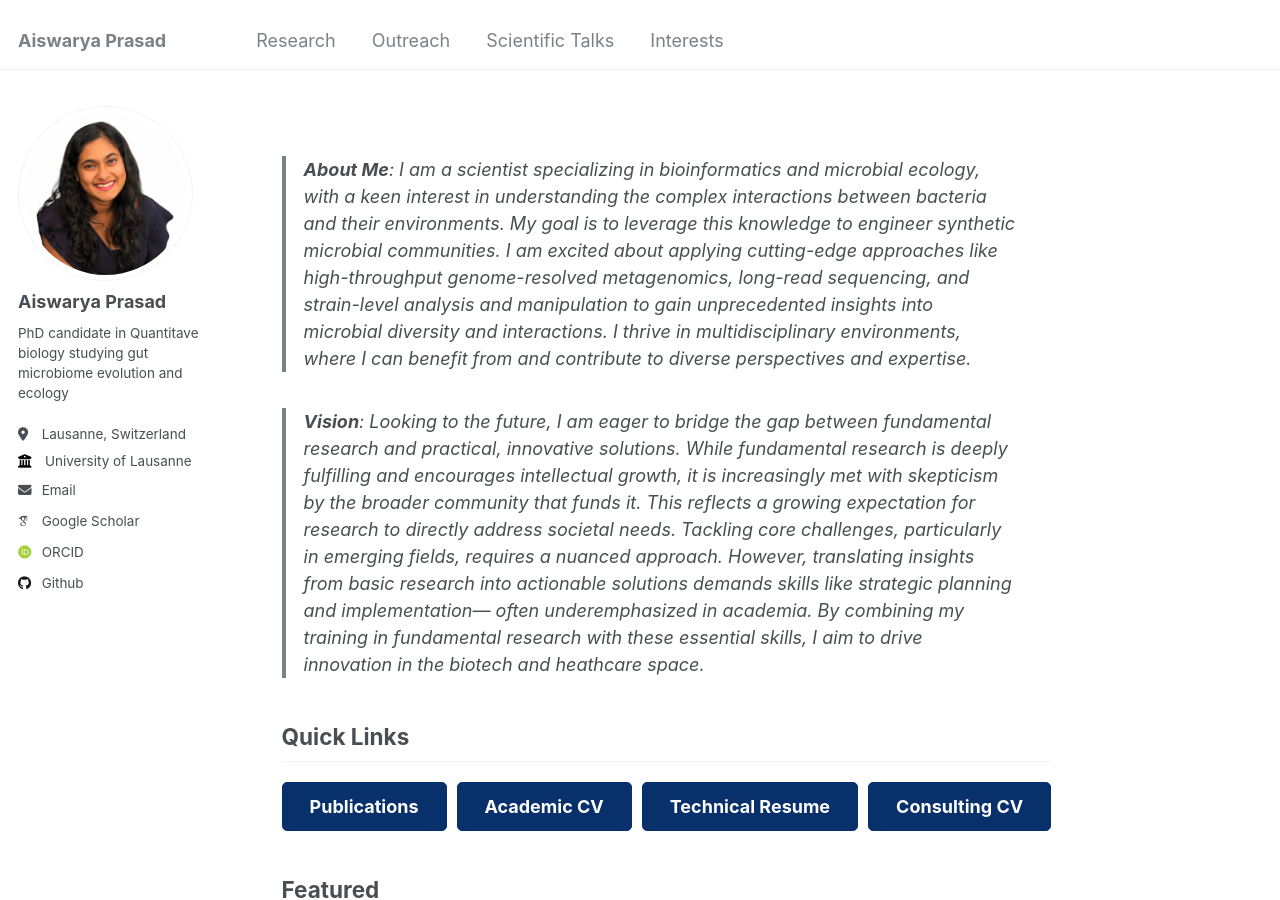
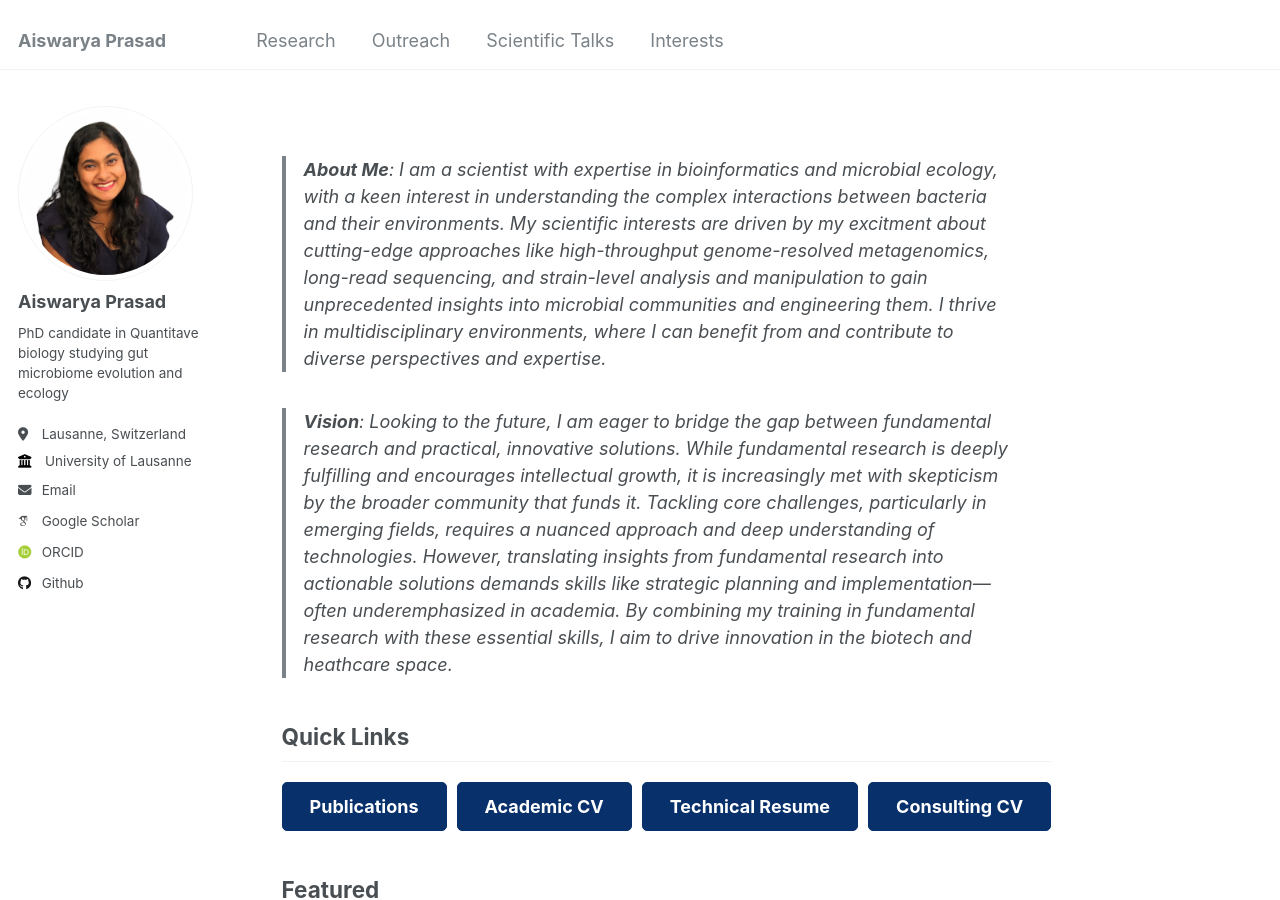
Before and after one commit to Aiswarya-prasad/aiswarya-prasad.github.io, a Jekyll site: the page built from _pages/about.md, in a window 1280 px wide and 900 px high. Built offline with Jekyll 4.4.1, drawn with Linux system fonts in a browser that asks for light colours; some web fonts are replaced.

Commit message:
Syntax change, squash commit later or just ignore.

```diff
--- a/_pages/about.md
+++ b/_pages/about.md
@@ -8,9 +8,9 @@
 ---
 
 
-> **About Me**: I am a scientist specializing in bioinformatics and microbial ecology, with a keen interest in understanding the complex interactions between bacteria and their environments. My goal is to leverage this knowledge to engineer synthetic microbial communities. I am excited about applying cutting-edge approaches like high-throughput genome-resolved metagenomics, long-read sequencing, and strain-level analysis and manipulation to gain unprecedented insights into microbial diversity and interactions. I thrive in multidisciplinary environments, where I can benefit from and contribute to diverse perspectives and expertise.
+> **About Me**: I am a scientist with expertise in bioinformatics and microbial ecology, with a keen interest in understanding the complex interactions between bacteria and their environments. My scientific interests are driven by my excitment about cutting-edge approaches like high-throughput genome-resolved metagenomics, long-read sequencing, and strain-level analysis and manipulation to gain unprecedented insights into microbial communities and engineering them. I thrive in multidisciplinary environments, where I can benefit from and contribute to diverse perspectives and expertise.
 
-> **Vision**: Looking to the future, I am eager to bridge the gap between fundamental research and practical, innovative solutions. While fundamental research is deeply fulfilling and encourages intellectual growth, it is increasingly met with skepticism by the broader community that funds it. This reflects a growing expectation for research to directly address societal needs. Tackling core challenges, particularly in emerging fields, requires a nuanced approach. However, translating insights from basic research into actionable solutions demands skills like strategic planning and implementation— often underemphasized in academia. By combining my training in fundamental research with these essential skills, I aim to drive innovation in the biotech and heathcare space.
+> **Vision**: Looking to the future, I am eager to bridge the gap between fundamental research and practical, innovative solutions. While fundamental research is deeply fulfilling and encourages intellectual growth, it is increasingly met with skepticism by the broader community that funds it. Tackling core challenges, particularly in emerging fields, requires a nuanced approach and deep understanding of technologies. However, translating insights from fundamental research into actionable solutions demands skills like strategic planning and implementation— often underemphasized in academia. By combining my training in fundamental research with these essential skills, I aim to drive innovation in the biotech and heathcare space.
 
 ## Quick Links
 
```
Also changed, not shown: _posts/2024-10-10-music_performances.md (+6 -0 lines).
